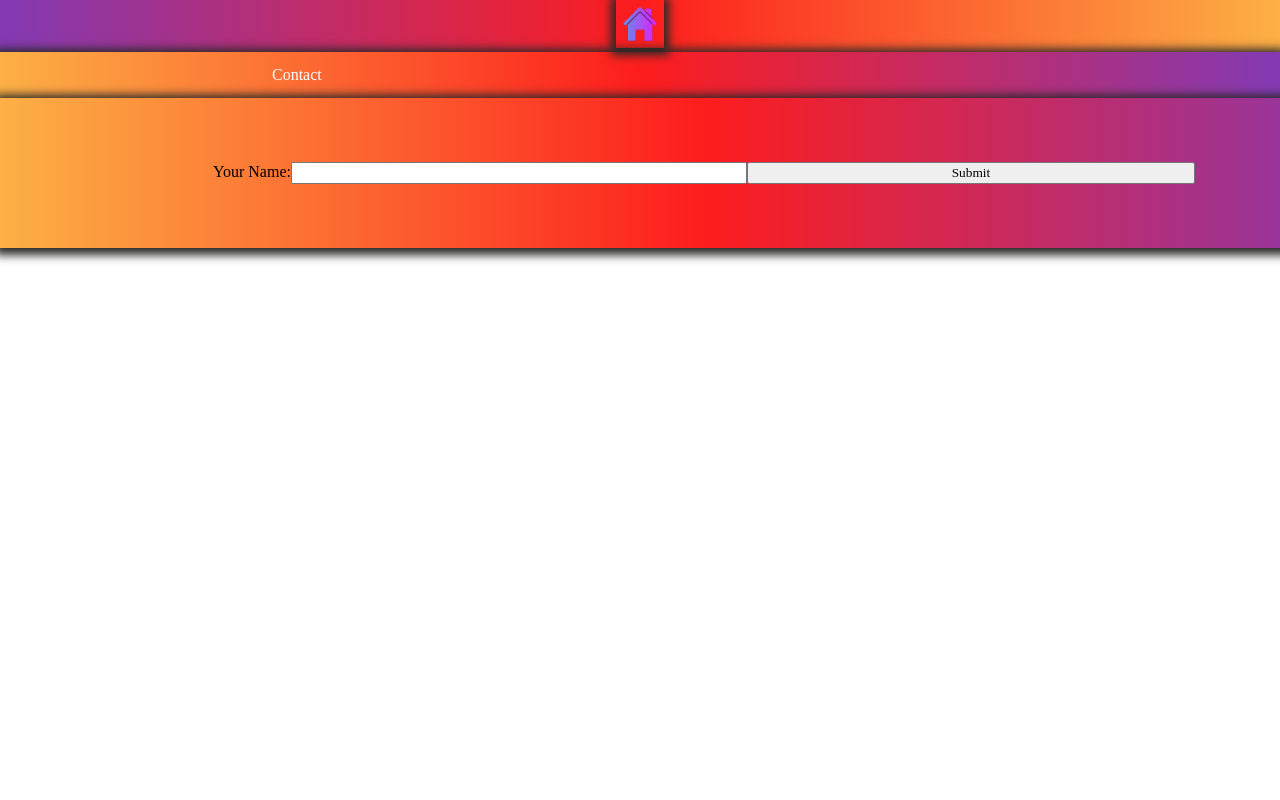
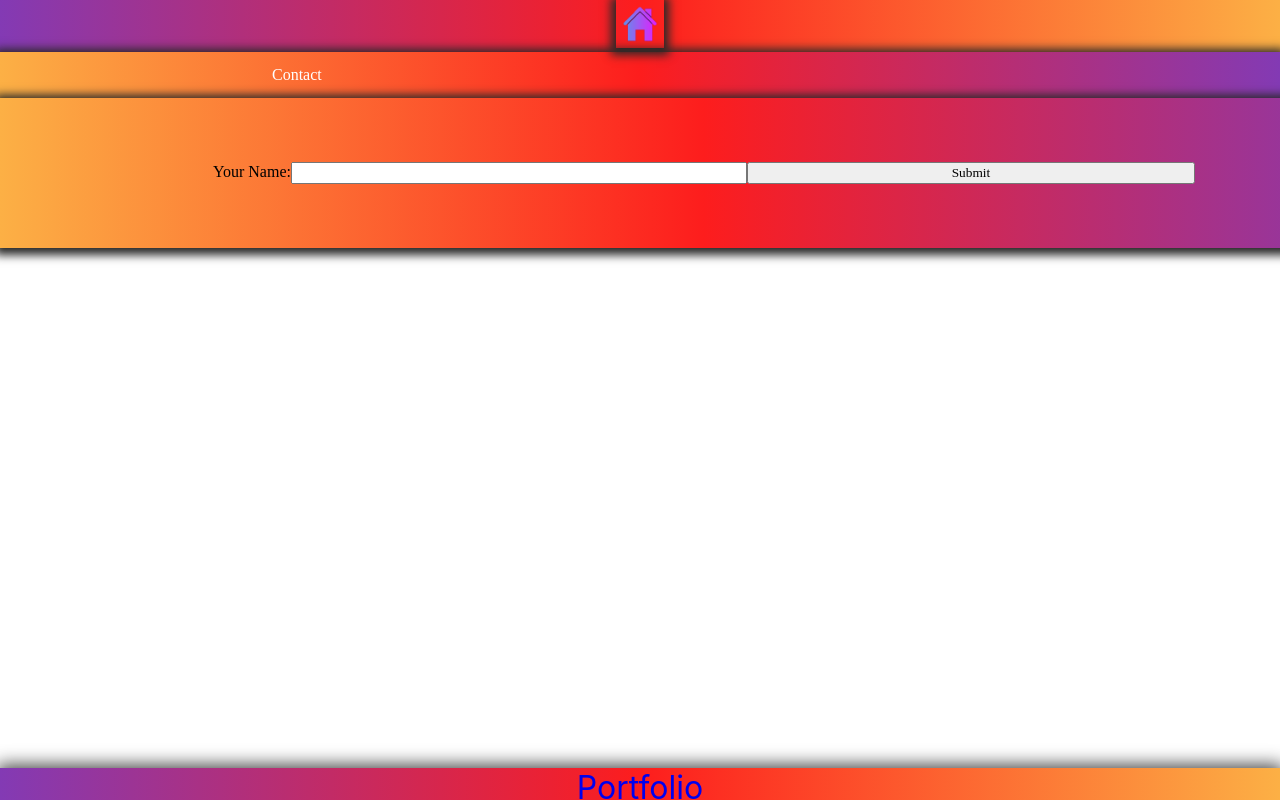
Before and after one commit to shyaboi/superportfoliosunset, a React (Create React App) app: page /Contact in a window 1280 px wide. Shown: the top 800 px of the page. Built offline with nearby package versions, Linux system fonts and the light colour scheme; a web font is replaced by a local one.

Commit message:
footer added

```diff
--- a/src/App.js
+++ b/src/App.js
@@ -4,6 +4,7 @@ import Navbar from "./components/Navbar";
 import { BrowserRouter as Router, Route } from "react-router-dom";
 import Contact from './pages/Contact'
 import Main from './pages/Main';
+import Footer from './components/Footer';
 
 // import ha from './imgs/ha.png'
 
@@ -19,7 +20,7 @@ function App() {
   <Route exact path="/" component={Main} />
 
  <Route exact path="/Contact" component={Contact} />
-
+<Footer />
     </Router>
     </div>
   );
--- /dev/null
+++ b/src/components/Footer/index.js
@@ -0,0 +1,16 @@
+import React from "react";
+import { Link } from "react-router-dom";
+import "./style.css";
+
+
+
+// Depending on the current path, this component sets the "active" class on the appropriate navigation link item
+function Footer() {
+  return (
+    <div class="footer">
+    <a href="http://ianss.dev">Portfolio</a>
+</div>
+  );
+}
+
+export default Footer;
--- /dev/null
+++ b/src/components/Footer/style.css
@@ -0,0 +1,15 @@
+.footer {
+  font-size: xx-large;
+  height: 2.5vw;
+  position: fixed;
+  left: 0;
+  bottom: 0;
+  width: 100%;
+  background: rgb(131, 58, 180);
+  background: linear-gradient(90deg, rgba(131, 58, 180, 1) 0%, rgba(253, 29, 29, 1) 50%, rgba(252, 176, 69, 1) 100%);
+  color: white;
+  text-align: center;
+  -webkit-box-shadow: 0 0 18px 3px rgba(0, 0, 0, 0.75);
+  -moz-box-shadow: 0 0 18px 3px rgba(0, 0, 0, 0.75);
+  box-shadow: 0 0 18px 3px rgba(0, 0, 0, 0.75);
+}
--- a/src/components/Navbar/style.css
+++ b/src/components/Navbar/style.css
@@ -13,7 +13,7 @@ nav.navbar.navbar-default {
 #homeButt:active {
   background: linear-gradient(90deg, rgba(131,58,180,1) 0%, rgba(253,29,29,1) 50%, rgba(252,176,69,1) 100%);
 
-  box-shadow: 0 5px #666;
+  box-shadow: 0 5px rgba(41, 41, 40, 1);
   transform: translateY(4px);
 }
 
```
